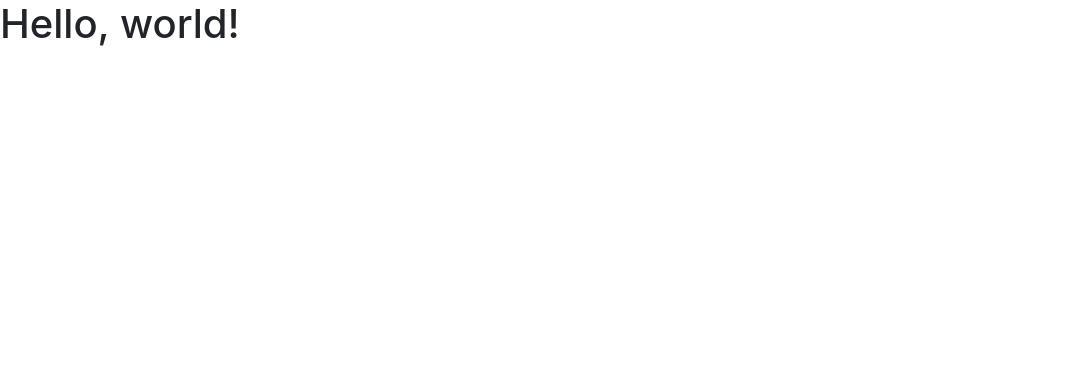
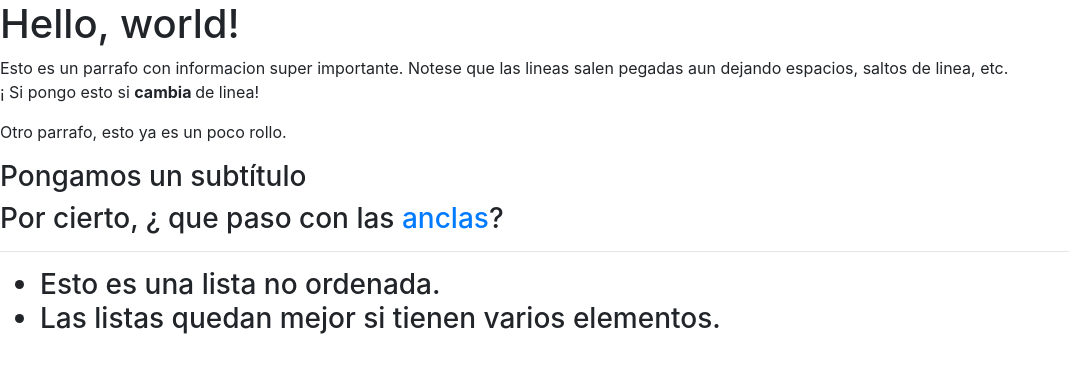
Before and after one commit to duvantellez/pagina3, a plain HTML site: page index.html in a window 1280 px wide. Shown: the whole page, without its empty margins (0-1069 px from the left). Drawn offline with nearby package versions, Linux system fonts and the light colour scheme.

Commit message:
Update index.html

```diff
--- a/index.html
+++ b/index.html
@@ -18,8 +18,31 @@
     <![endif]-->
   </head>
   <body>
+    <TITLE>Un Titulo para el Browser de turno </TITLE>
     <h1>Hello, world!</h1>
+    <P>Esto es un parrafo con informacion
 
+super importante. Notese que las lineas salen pegadas aun dejando
+
+espacios, saltos de linea, etc. <BR> &#161 Si pongo esto
+
+si <STRONG>cambia </STRONG> de linea!
+
+<P>Otro parrafo, esto ya es un poco rollo.
+
+<H3>Pongamos un subtítulo<H3>
+
+<P>Por cierto, &#191 que paso con las <A HREF= "#pepe ">anclas</A>?
+
+<HR>
+
+<UL>
+
+<LI> Esto es una lista no ordenada.
+
+<LI> Las listas quedan mejor si tienen varios elementos.
+
+</UL>
     <!-- jQuery (necessary for Bootstrap's JavaScript plugins) -->
     <script src="https://ajax.googleapis.com/ajax/libs/jquery/1.11.3/jquery.min.js"></script>
     <!-- Include all compiled plugins (below), or include individual files as needed -->
```
